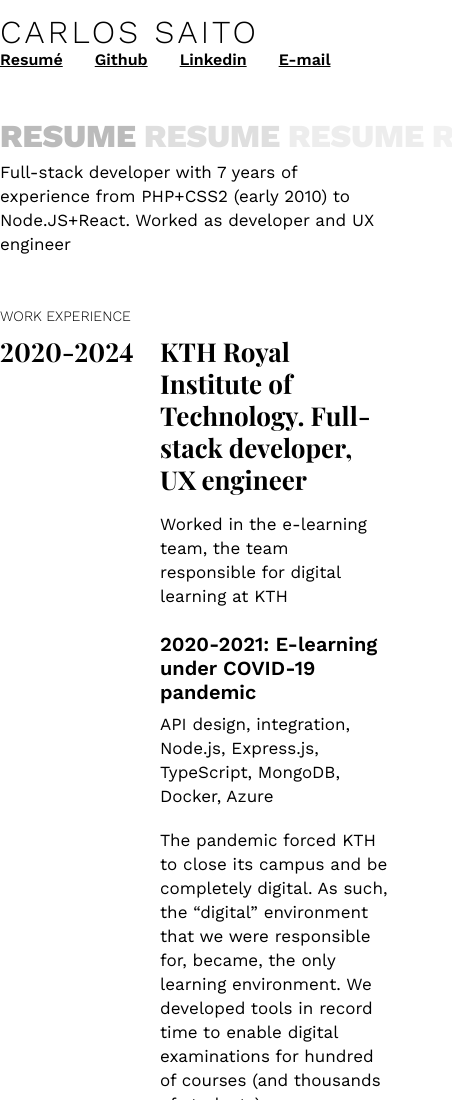
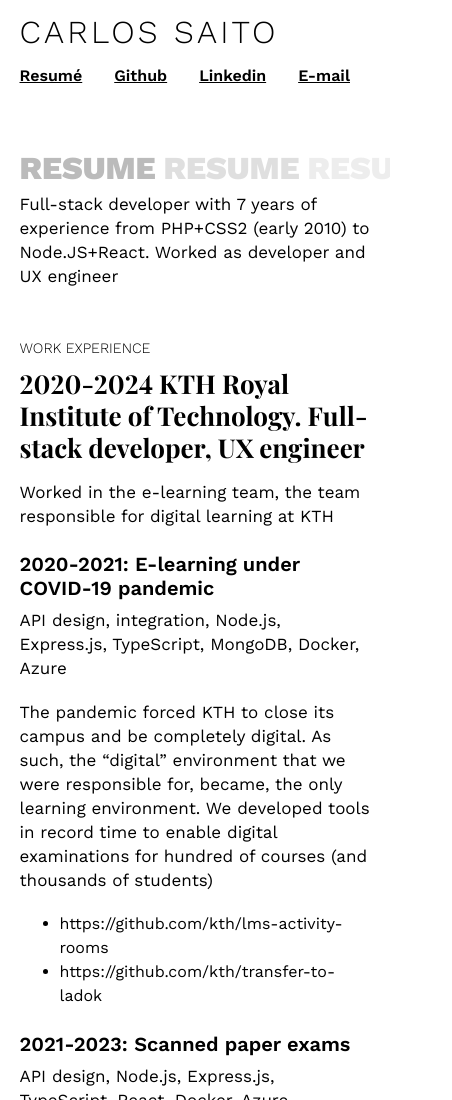
Before and after one commit to exacs/saito.style, an Eleventy site: page apps/www.saito.style/src/resume.njk in a window 390 px wide. Shown: the top 1100 px of the page, 452 px wide, since content can reach past the window. Built offline with nearby package versions, Linux system fonts and the light colour scheme; Eleventy itself is replaced by a stand-in of ours; files that its build step writes are made by us from their sources.

Commit message:
Small fixes

```diff
--- a/apps/www.saito.style/src/assets/page.css
+++ b/apps/www.saito.style/src/assets/page.css
@@ -22,6 +22,7 @@
   max-width: 60rem;
   margin-inline: auto;
   padding-block-start: 1rem;
+  padding-inline: clamp(1rem, 5vw, 2rem);
   display: flex;
 }
 
@@ -36,15 +37,22 @@
   letter-spacing: 0.2rem;
 }
 
-.menu {
+.sticky-nav {
   position: sticky;
   top: 0;
   max-width: 60rem;
   margin: auto;
+  /*   justify-content: space-between; */
+  padding-inline: clamp(1rem, 5vw, 2rem);
+  padding-block: 1rem;
+  font-weight: 600;
+  background: white;
+}
+
+nav {
   display: flex;
-  gap: 0.5rem 2rem;
-  /*   justify-content: space-between; */
-  font-weight: 600;
+  gap: 0.25rem 2rem;
+  flex-wrap: wrap;
 }
 
 nav a {
@@ -55,6 +63,7 @@
   max-width: 60rem;
   margin-inline: auto;
   margin-block: 3rem;
+  padding-inline: clamp(1rem, 5vw, 2rem);
 }
 
 h1 {
@@ -68,7 +77,11 @@
   color: #bbb;
   margin-block-start: 2rem;
   margin-block-end: 0.5rem;
-  text-shadow: #bbb7 9rem 0, #bbb4 18rem 0, #bbb3 27rem 0, #bbb2 36rem 0;
+  text-shadow:
+    #bbb7 9rem 0,
+    #bbb4 18rem 0,
+    #bbb3 27rem 0,
+    #bbb2 36rem 0;
 }
 
 h2 {
@@ -89,7 +102,7 @@
   margin-block-end: 1rem;
 }
 
-h2+h3 {
+h2 + h3 {
   margin-block-start: 0rem;
 }
 
@@ -125,11 +138,12 @@
   font-weight: 500;
 }
 
-p,hr {
+p,
+hr {
   max-width: 35rem;
-  }
+}
 
-  p {
+p {
   font-size: 1.0625rem;
   margin-block-start: 0.5rem;
   margin-block-end: 1.25rem;
@@ -145,3 +159,12 @@
 hr::before {
   content: "◆";
 }
+
+@media (max-width: 40rem) {
+  h3:has(.date) {
+    display: block;
+  }
+  .under-h3 {
+    margin-left: 0;
+  }
+}
--- a/package.json
+++ b/package.json
@@ -8,6 +8,7 @@
   ],
   "scripts": {
     "test": "echo \"Error: no test specified\" && exit 1",
+    "format": "prettier --write .",
     "dev": "lerna run dev --stream --parallel"
   },
   "author": "",
```
